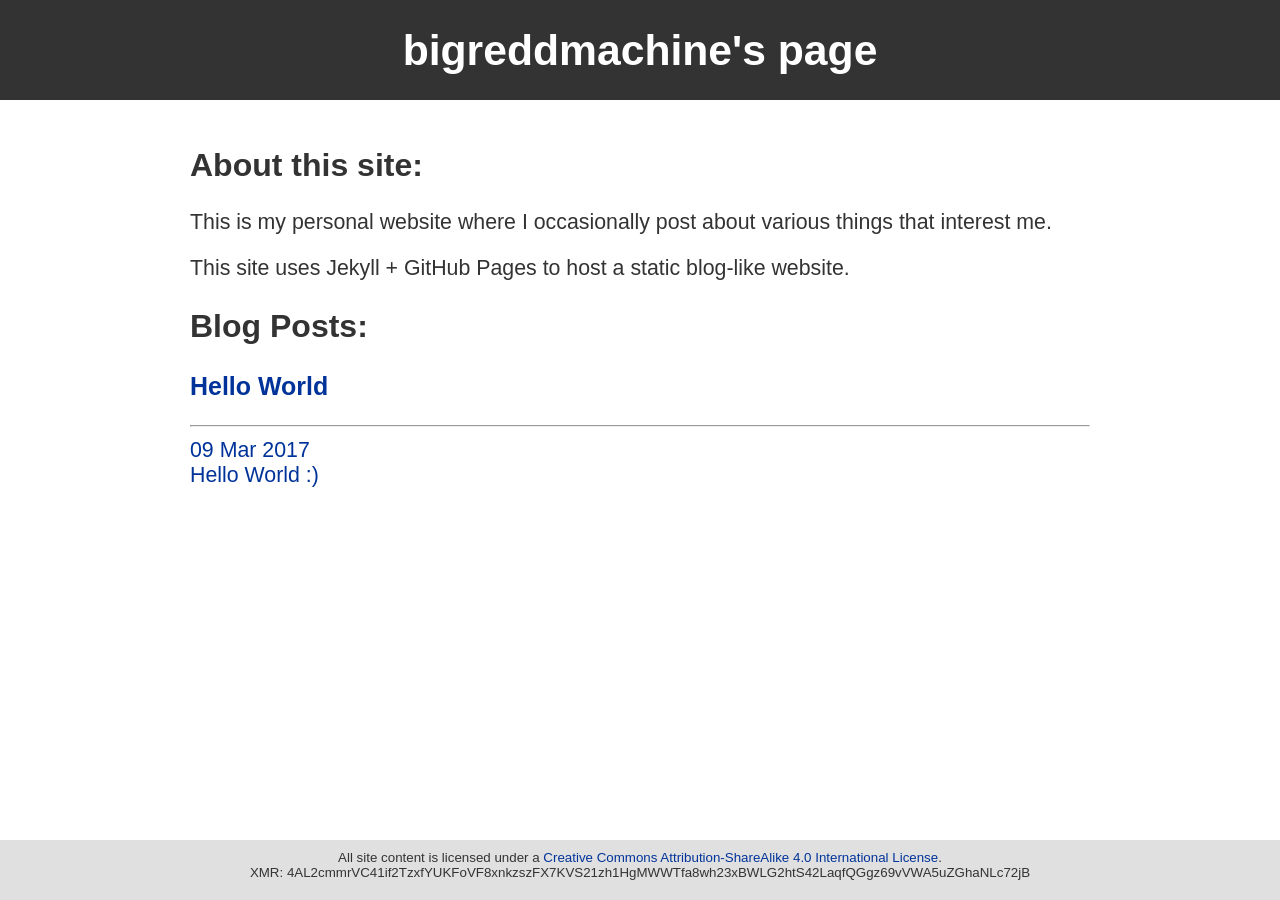
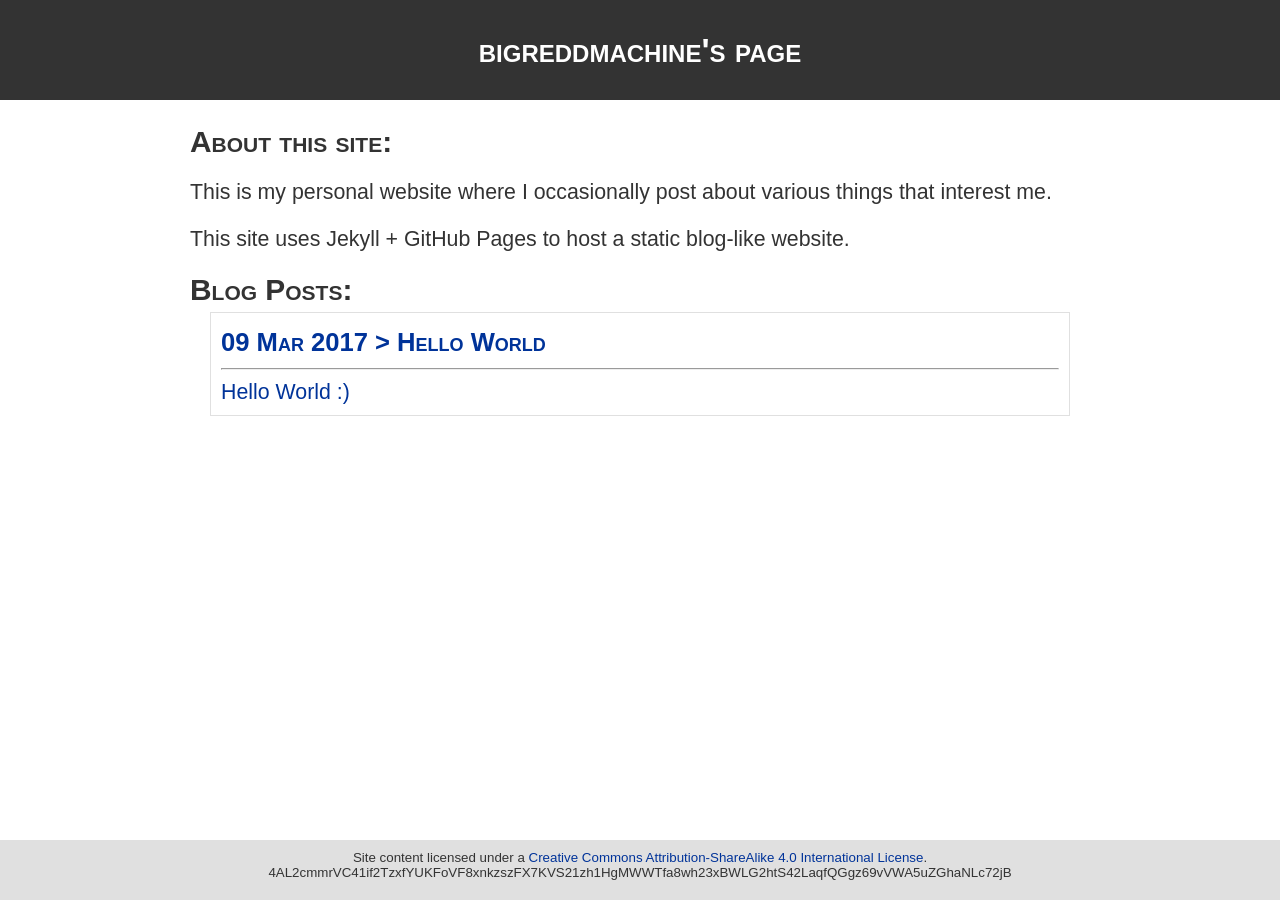
Before and after one commit to bigreddmachine/bigreddmachine.github.io, a Jekyll site: the page built from index.html, in a window 1280 px wide. Built offline with Jekyll 4.4.1, drawn with Linux system fonts in a browser that asks for light colours.

Commit message:
Update layouts

```diff
--- a/_includes/footer.html
+++ b/_includes/footer.html
@@ -1,6 +1,6 @@
 <footer>
     <div class="content-container center">
-        All site content is licensed under a <a target="_blank" href="http://creativecommons.org/licenses/by-sa/4.0/">Creative Commons Attribution-ShareAlike 4.0 International License</a>.<br>
-        XMR: {{ site.xmr }}
+        Site content licensed under a <a target="_blank" href="http://creativecommons.org/licenses/by-sa/4.0/">Creative Commons Attribution-ShareAlike 4.0 International License</a>.<br>
+        {{ site.xmr }}
     </div>
 </footer>
--- a/css/main.css
+++ b/css/main.css
@@ -17,6 +17,10 @@ body {
     min-height: 100vh;
     background-color: #FFFFFF;
 }
+
+h1 { margin: 10px 0; font-size: 1.6em; font-variant: small-caps; }
+h2 { margin:  5px 0; font-size: 1.4em; font-variant: small-caps; }
+h3 { margin:  5px 0; font-size: 1.2em; font-variant: small-caps; }
 
 a:link, a:visited, a:hover, a:active { text-decoration: none; }
 a:link, a:visited { color: #003399; }
@@ -43,6 +47,7 @@ footer {
     height: 60px;
     font-size: 10pt;
     background-color: #E0E0E0;
+    overflow: hidden;
 }
 
 .page-content {
@@ -63,6 +68,9 @@ footer .content-container { padding: 10px 20px; }
 
 .center { text-align: center; }
 
-@media screen and (max-width: 440px) {
-    footer { font-size: 9pt; overflow: hidden; }
+.blog-post {
+    margin: 0 20px;
+    padding: 10px;
+    width: auto;
+    border: 1px solid #E0E0E0;
 }
--- a/index.html
+++ b/index.html
@@ -13,10 +13,9 @@ title: bigreddmachine's page
 
 {% for post in site.posts %}
     <a href="{{ post.url }}" title="{{ post.title }}"><div class="blog-post">
-        <h3>{{ post.title }}</h3>
+        <h3>{{ post.date | date_to_string }} &gt; {{ post.title }}</h3>
         <hr>
         <div class="description">
-            <div class="date">{{ post.date | date_to_string }}</div>
             {{ post.content | strip_html | truncatewords: 50 }}
         </div>
     </div></a>
```
